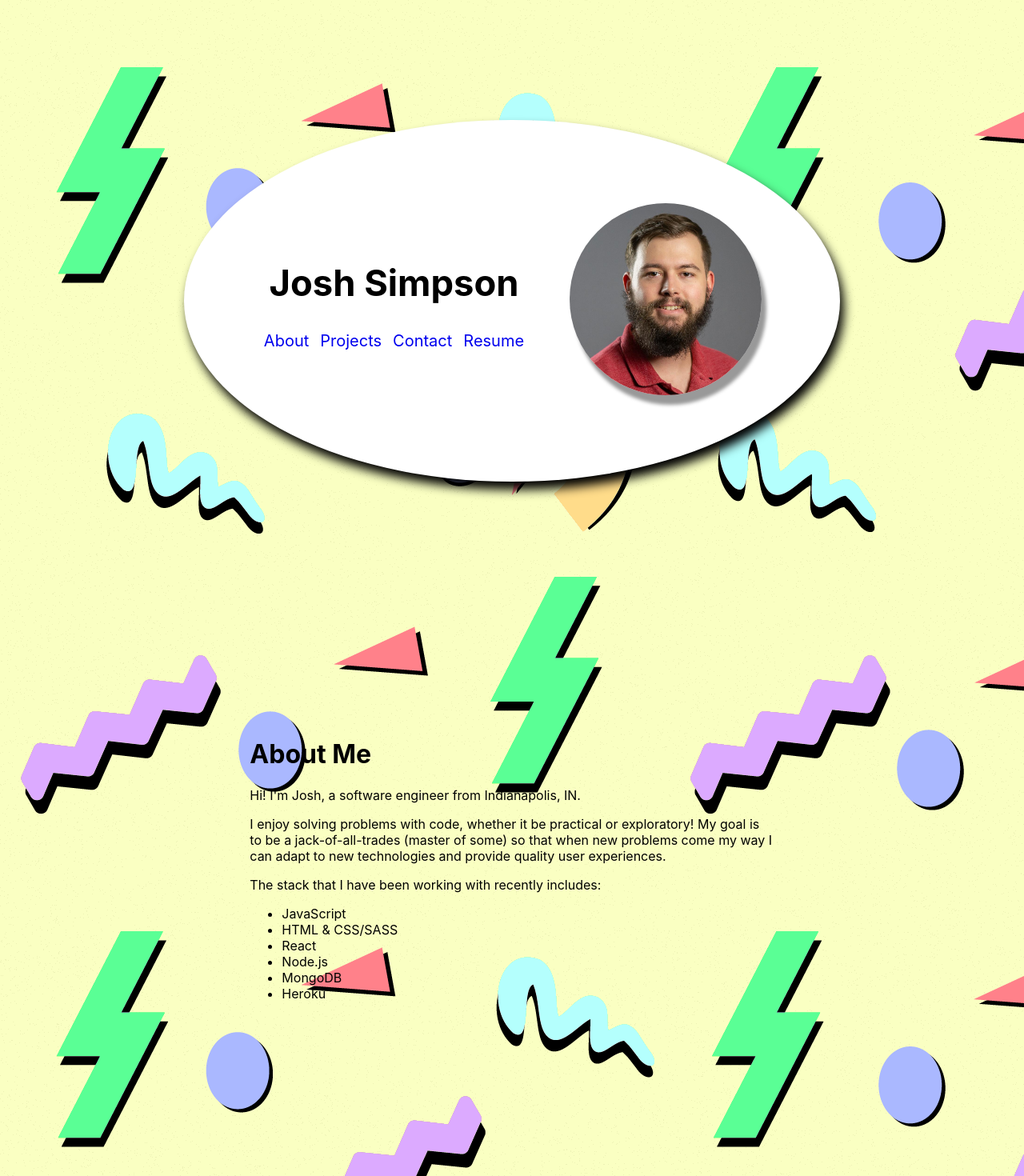
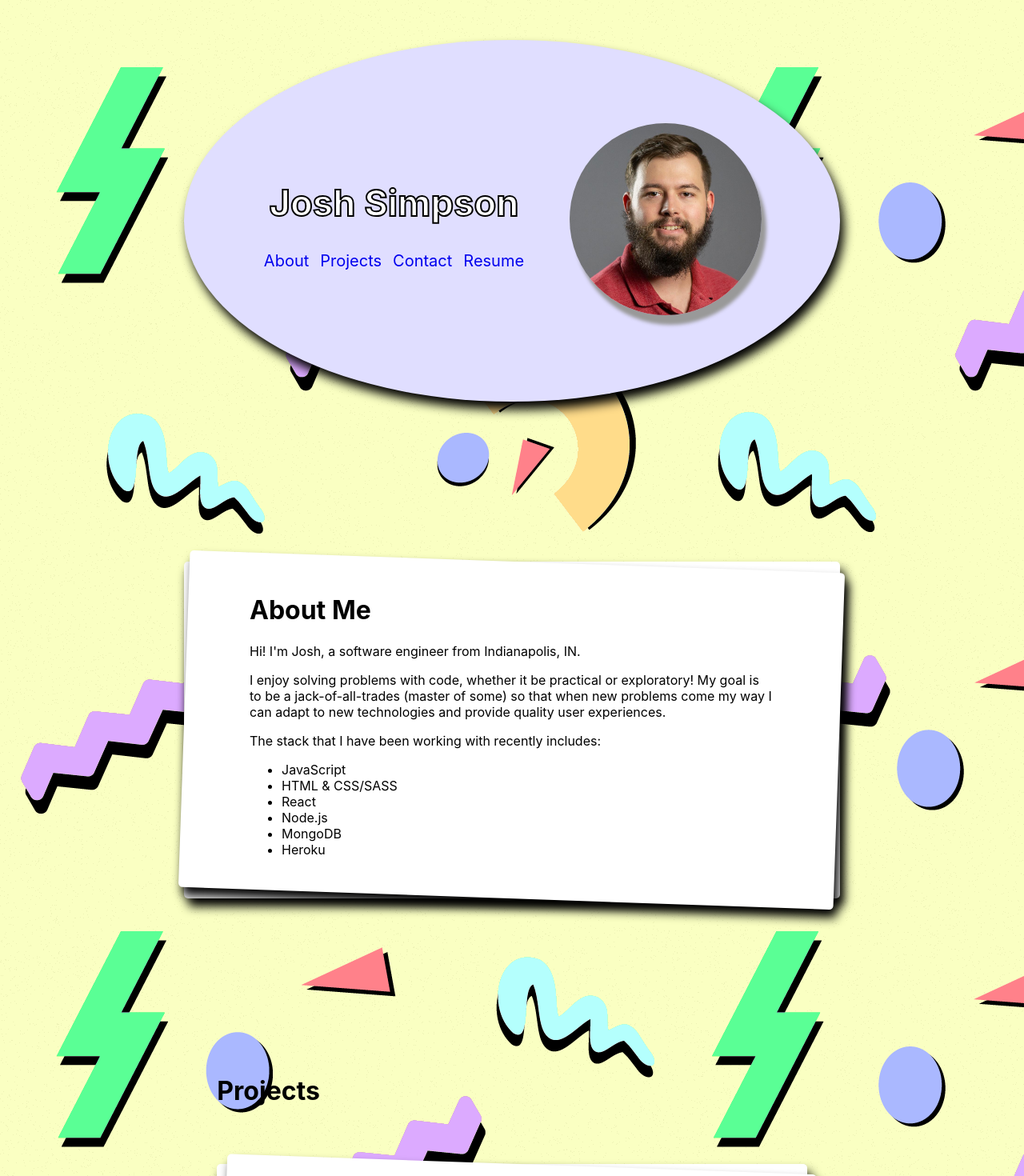
Before and after one commit to jsimpson1426/portfolio, a React (Create React App) app: page / in a window 1280 px wide. Shown: the top 1470 px of the page at 80% size. Built offline with nearby package versions, Linux system fonts and the light colour scheme; the HTML template or start-up script is replaced by a standard one.

Commit message:
Designing is hard. More style changes

```diff
--- a/src/App.sass
+++ b/src/App.sass
@@ -1,6 +1,7 @@
 $screen-xsm-min: 360px
 $screen-sm-min: 576px
 $screen-md-min: 768px
+$screen-xm-min: 876px
 $screen-lg-min: 1024px
 $screen-xl-min: 1440px
 
@@ -14,6 +15,10 @@ $screen-xl-min: 1440px
 
 @mixin md
   @media (min-width: $screen-md-min)
+    @content
+
+@mixin xm
+  @media (min-width: $screen-xm-min)
     @content
 
 @mixin lg
@@ -34,5 +39,7 @@ $screen-xl-min: 1440px
 
 .app-section
   margin: auto
-  width: 80%
-  padding: 150px 0px 150px 0px
+  width: 90%
+  padding: 50px 0px 150px 0px
+  @include md
+    width: 80%
--- a/src/components/portfolio/about/about.jsx
+++ b/src/components/portfolio/about/about.jsx
@@ -3,6 +3,8 @@ import "./about.sass";
 
 const About = ({ id }) => {
   return (
+    <div className="about-div-bg1">
+      <div className="about-div-bg2">
         <div className="about-div-container">
           <h1 id={id} className="about-h1">
             About Me
@@ -12,9 +14,9 @@ const About = ({ id }) => {
           </p>
           <p className="about-p">
             I enjoy solving problems with code, whether it be practical or
-        exploratory! My goal is to be a jack-of-all-trades (master of some) so
-        that when new problems come my way I can adapt to new technologies and
-        provide quality user experiences.
+            exploratory! My goal is to be a jack-of-all-trades (master of some)
+            so that when new problems come my way I can adapt to new
+            technologies and provide quality user experiences.
           </p>
           <div>
             <p className="about-p">
@@ -30,6 +32,8 @@ const About = ({ id }) => {
             </ul>
           </div>
         </div>
+      </div>
+    </div>
   );
 };
 
--- a/src/components/portfolio/about/about.sass
+++ b/src/components/portfolio/about/about.sass
@@ -3,6 +3,7 @@ $screen-sm-min: 576px
 $screen-md-min: 768px
 $screen-lg-min: 1024px
 $screen-xl-min: 1440px
+$transform: -2deg
 
 @mixin xsm
     @media (min-width: $screen-xsm-min)
@@ -24,8 +25,20 @@ $screen-xl-min: 1440px
     @media (min-width: $screen-xl-min)
         @content
 
+.about-div-bg2
+    background-color: white
+    border-radius: 5px
+    box-shadow: 5px 10px 13px black
+    transform: rotate(-$transform)
+
+.about-div-bg1
+    background-color: white
+    border-radius: 5px
+    box-shadow: 5px 10px 13px black
+
 .about-div-container
     width: 80%
     margin: auto
-    padding: 0px 0px 0px 0px
+    padding: 20px 0px 35px 0px
     text-align: left
+    transform: rotate($transform)
--- a/src/components/portfolio/contact/contact.jsx
+++ b/src/components/portfolio/contact/contact.jsx
@@ -27,7 +27,6 @@ const Contact = ({ id }) => {
       <div className="contact-div-bg2">
         <div className="contact-div-container">
           <h1 id={id}>Contact Me</h1>
-          <h2>Would you like to know more about me?</h2>
           <ButtonGroup buttons={buttons} />
         </div>
       </div>
--- a/src/components/portfolio/contact/contact.sass
+++ b/src/components/portfolio/contact/contact.sass
@@ -3,7 +3,7 @@ $screen-sm-min: 576px
 $screen-md-min: 768px
 $screen-lg-min: 1024px
 $screen-xl-min: 1440px
-$transform: 2deg
+$transform: -2deg
 
 @mixin xsm
     @media (min-width: $screen-xsm-min)
@@ -28,8 +28,10 @@ $transform: 2deg
 .contact-div-container
     width: 80%
     margin: auto
-    padding: 100px 0px 200px 0px
+    padding: 20px 0px 50px 0px
     transform: rotate($transform)
+    @include md
+        padding: 50px 0px 100px 0px
 
 .contact-div-bg2
     background-color: white
--- a/src/components/portfolio/landing/landing.sass
+++ b/src/components/portfolio/landing/landing.sass
@@ -1,6 +1,7 @@
 $screen-xsm-min: 360px
 $screen-sm-min: 576px
 $screen-md-min: 768px
+$screen-xm-min: 876px
 $screen-lg-min: 1024px
 $screen-xl-min: 1440px
 $transform: -2deg
@@ -15,6 +16,10 @@ $transform: -2deg
 
 @mixin md
     @media (min-width: $screen-md-min)
+        @content
+
+@mixin xmd
+    @media (min-width: $screen-xm-min)
         @content
 
 @mixin lg
@@ -40,12 +45,13 @@ $transform: -2deg
 
 .landing-div-left
     @include landing-div
-    @include sm
+    @include xmd
         display: inline-block
 
 .landing-div-right
+    padding: 0px
     @include landing-div
-    @include sm
+    @include xmd
         display: inline-block
         padding: 4px 5px 4px 50px
 
@@ -53,20 +59,35 @@ $transform: -2deg
     align-items: center
     padding: 100px 0px 100px 0px
     background-size: 100% 100%
+    // border-style: solid
+    // border-width: 5px
+    // border-color: black
+    // border-radius: 50%
     //transform: rotate($transform)
 
 // .landing-div-bg2
-//     background-color: white
+//     width: 0;
+//     height: 0;
+//     border-left: 50px solid transparent;
+//     border-right: 50px solid transparent;
+//     border-bottom: 100px solid red;
+//     background-color: #e8f7ff
 //     border-radius: 5px
 //     box-shadow: 5px 10px 13px black
 //     transform: rotate(-$transform)
 
 .landing-div-bg1
-    background-color: white
+    background-color: #e0deff
     border-radius: 50%
+    // border-style: solid
+    // border-width: 5px
+    // border-color: black
     box-shadow: 5px 10px 13px black
 
 .landing-h1
     text-align: center
+    color: white
+    -webkit-text-stroke-width: 2px
+    -webkit-text-stroke-color: black
     @include lg
         font-size: 34pt
--- a/src/components/portfolio/project/project.sass
+++ b/src/components/portfolio/project/project.sass
@@ -28,7 +28,7 @@ $transform: -2deg
 .project-div-container
     width: 80%
     margin: auto
-    padding: 10px 0px 20px 0px
+    padding: 10px 0px 50px 0px
     text-align: left
     transform: rotate($transform)
 
--- a/src/components/portfolio/projects/projects.sass
+++ b/src/components/portfolio/projects/projects.sass
@@ -32,3 +32,7 @@ $screen-xl-min: 1440px
 
 .projects-div-section
     padding: 50px 0px 50px 0px
+
+.projects-h1
+    text-align: left
+    width: 20%
```
Also changed, not shown: src/components/portfolio/about/whiteConstructionPaper.png (added), src/components/portfolio/about/whiteConstructionPaper.svg (added). Lines whose indentation alone changed are shown as unchanged.
